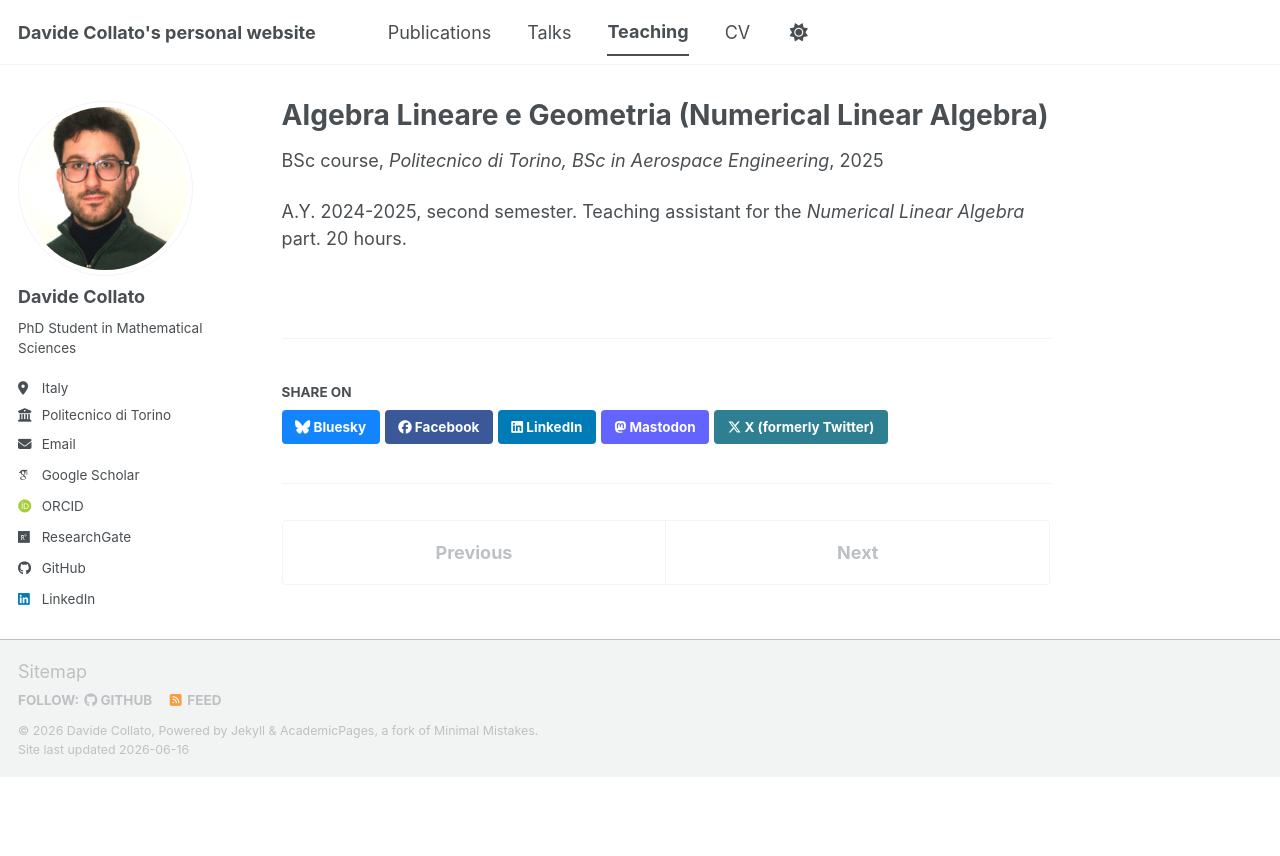
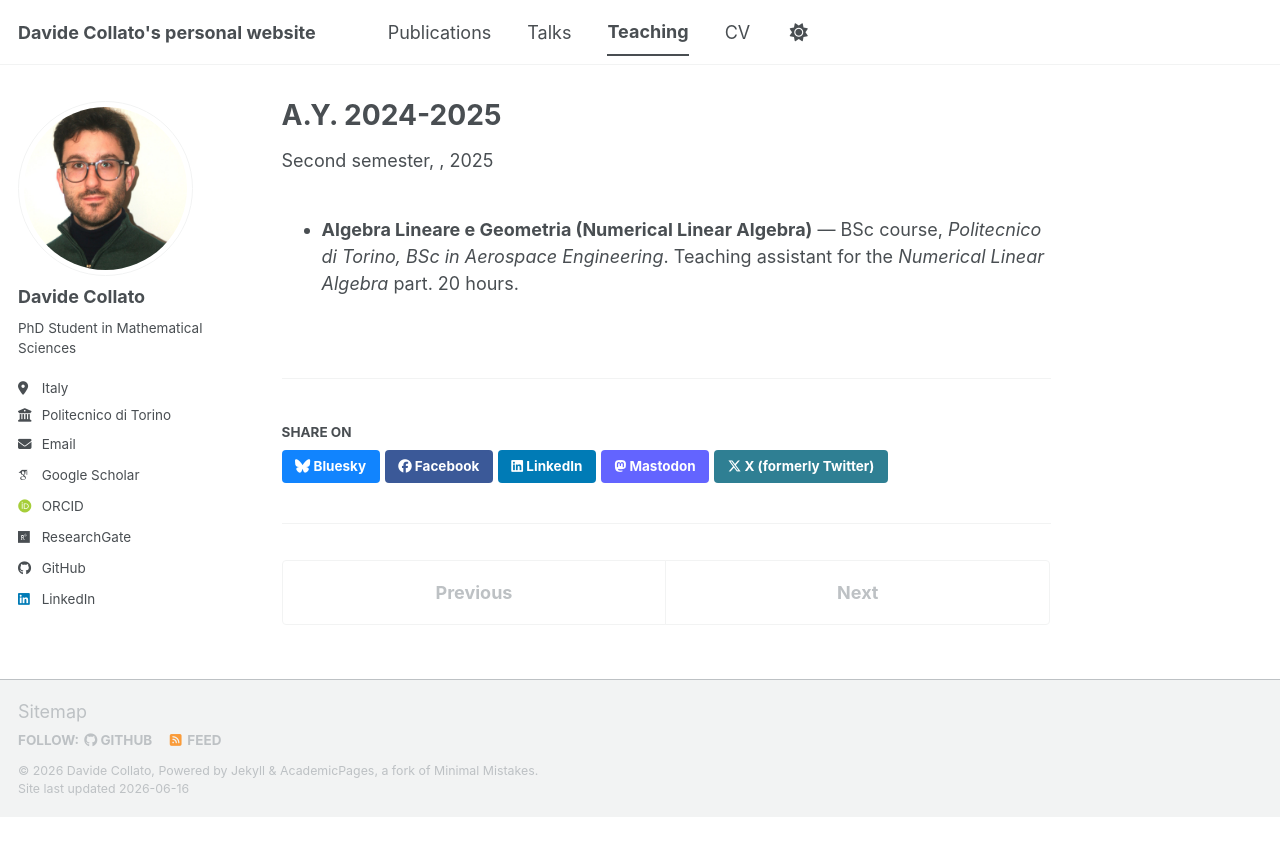
Before and after one commit to davidecollato/davidecollato.github.io, a Jekyll site: the page built from _teaching/2024.md, in a window 1280 px wide. Shown: the top 856 px of the page. Built offline with Jekyll 4.4.1, drawn with Linux system fonts in a browser that asks for light colours; some web fonts are replaced; a script bundle is joined from its source files by our own code; library files that are not in the unit come from our copies.

Commit message:
Update 2024.md

```diff
--- a/_teaching/2024.md
+++ b/_teaching/2024.md
@@ -1,10 +1,11 @@
 ---
-title: "Algebra Lineare e Geometria (Numerical Linear Algebra)"
+title: "A.Y. 2024-2025"
 collection: teaching
 no_link: true
-type: "BSc course"
-venue: "Politecnico di Torino, BSc in Aerospace Engineering"
+type: "Second semester"
+venue: ""
 date: 2025-02-01
 location: "Turin, Italy"
 ---
-A.Y. 2024-2025, second semester. Teaching assistant for the *Numerical Linear Algebra* part. 20 hours.
+
+- **Algebra Lineare e Geometria (Numerical Linear Algebra)** — BSc course, *Politecnico di Torino, BSc in Aerospace Engineering*. Teaching assistant for the *Numerical Linear Algebra* part. 20 hours.
```
